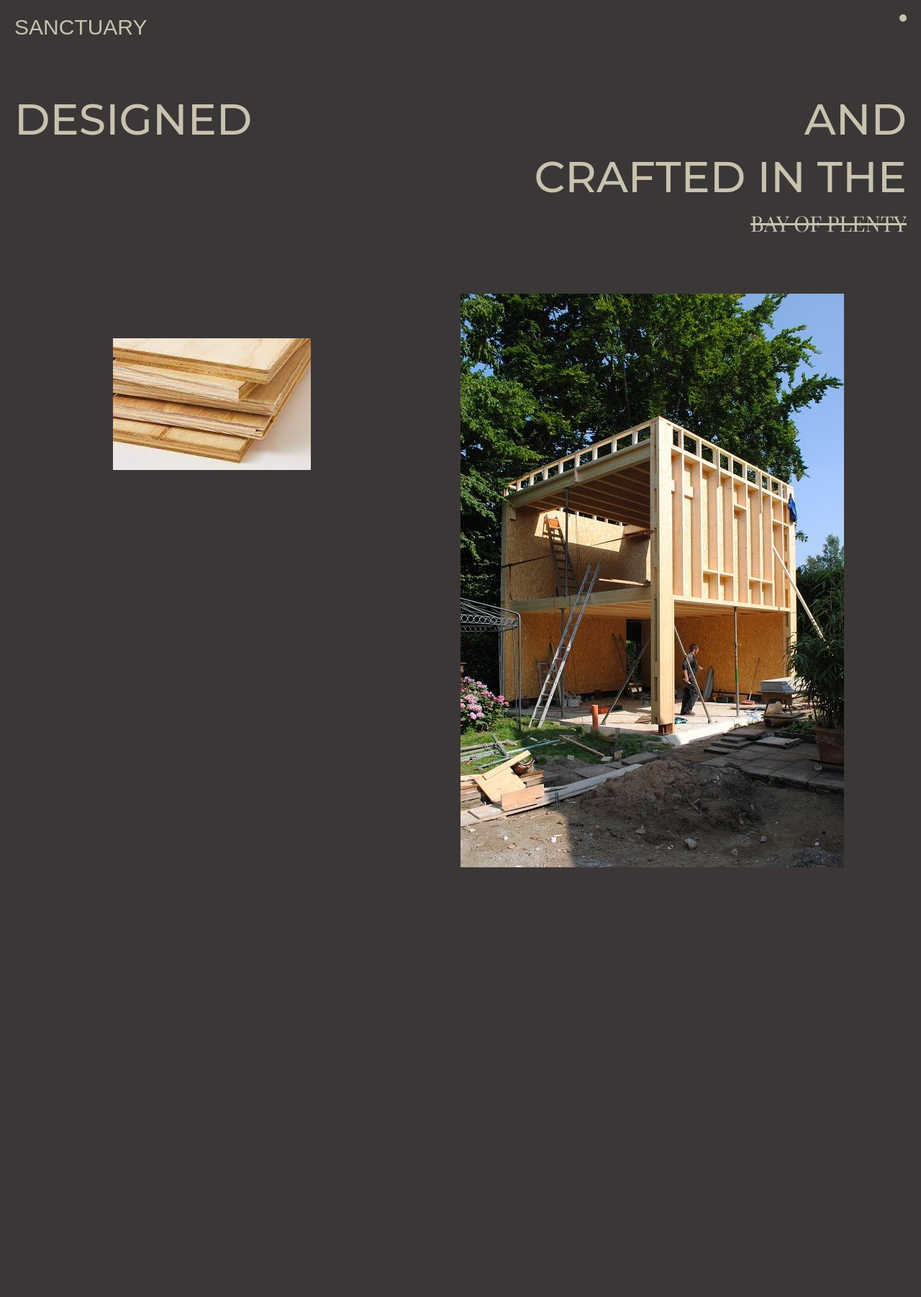
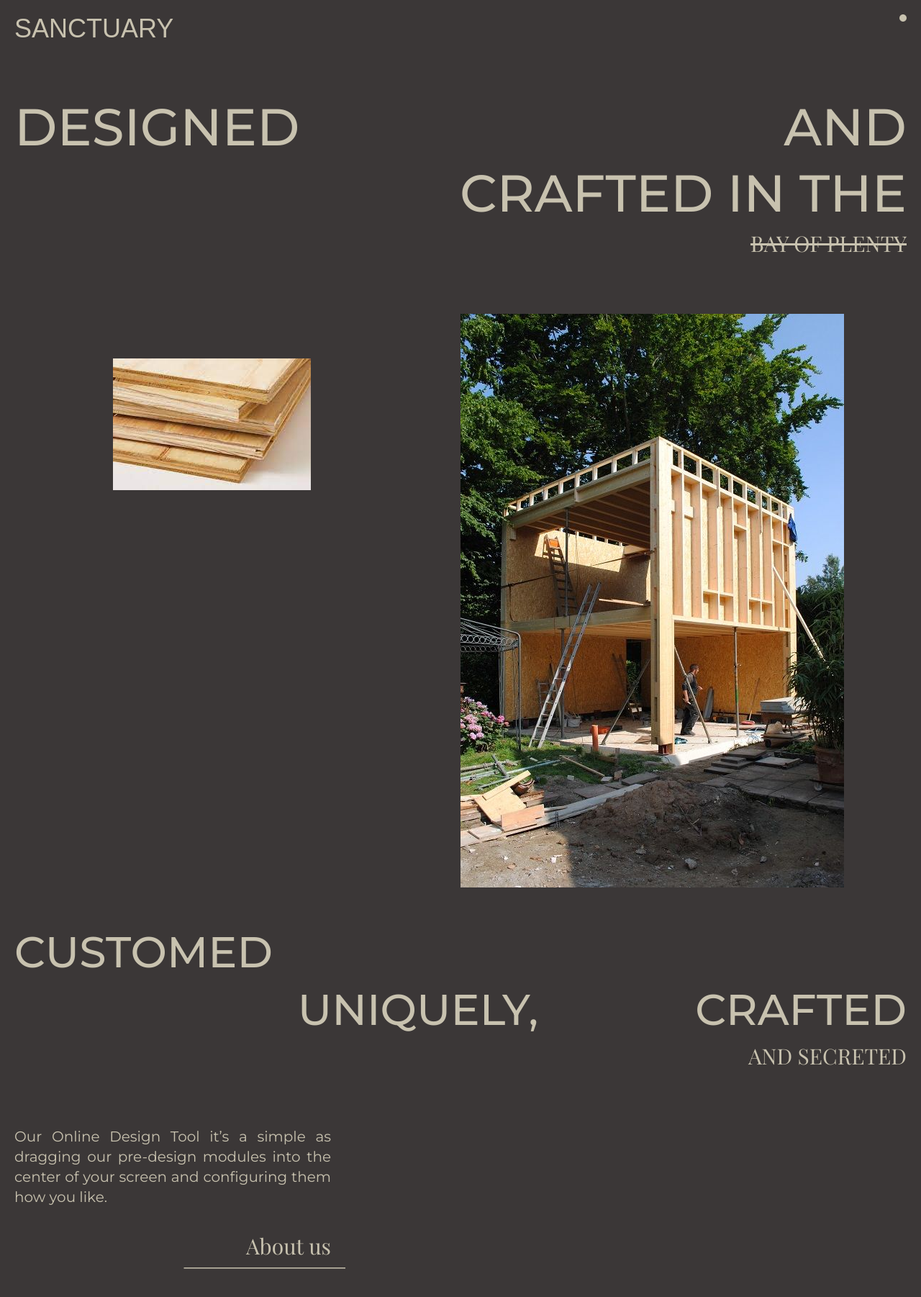
Before and after one commit to rocio-peralta/CASA, a React (Vite) app in the folder client/: page / in a window 1280 px wide. Shown: the top 1802 px of the page at 72% size. Before the commit the page ends 1205 px from the top, so only its background shows below. Built offline with nearby package versions, Linux system fonts and the light colour scheme; a web font is replaced by a local one.

Commit message:
working on the about page

```diff
--- a/client/src/components/About.jsx
+++ b/client/src/components/About.jsx
@@ -1,12 +1,65 @@
+import { motion, useScroll, useTransform } from 'framer-motion'
+import { useRef } from 'react'
+import { Link } from 'react-router-dom'
 
 const About = () => {
+  const targetRef = useRef(null)
+  const { scrollYProgress } = useScroll({
+    target: targetRef,
+    // the start of the target meet the end of the container
+    offset: ['start end', 'end end'],
+  })
+  const opacity = useTransform(scrollYProgress, [0, 0.5, 1], [0, 0.5, 1])
   return (
     <>
-    <div>
-      <span>About</span>
-    </div>
+      <div>
+        <motion.section
+          style={{ opacity }}
+          ref={targetRef}
+          className="relative grid grid-cols-1 sm:grid-cols-5 font-typographicSecondary text-4xl sm:text-6xl font-medium text-secondaryColor"
+        >
+          <div className=" col-span-1 sm:col-span-3 sm:pt-10 overflow-hidden">
+            <h1 className="pl-5 sm:p-5 animate-reveal">CUSTOMED</h1>
+          </div>
+
+          <div className="sm:col-start-1 sm:col-end-4 overflow-hidden">
+            <h1 className="grid justify-items-end pl-5 pr-5 animate-reveal">
+              UNIQUELY,
+            </h1>
+          </div>
+          <div className="sm:col-start-4 sm:col-end-6 overflow-hidden">
+            <h1 className="grid justify-items-end pl-5 pr-5 animate-reveal">
+              CRAFTED
+            </h1>
+          </div>
+          <div className="sm:col-start-3 sm:col-end-6 pt-4 overflow-hidden">
+            <h1 className="grid justify-items-end font-typographicTertiary text-xl sm:text-3xl font-thin pr-5 animate-reveal">
+              AND SECRETED
+            </h1>
+          </div>
+        </motion.section>
+        <div className="mt-5 grid grid-cols-1 sm:grid-cols-8 font-typographicSecondary text-lg sm:text-xl text-secondaryColor">
+          <div className=" col-span-1 sm:col-span-3 sm:pt-10">
+            <h1 className="pl-5 sm:p-5 text-justify">
+              Our Online Design Tool it’s a simple as dragging our pre-design
+              modules into the center of your screen and configuring them how
+              you like.
+            </h1>
+          </div>
+          <div className="sm:col-start-2 sm:col-end-4 pt-4 overflow-hidden ">
+            <Link to="/about">
+              <h1 className="grid justify-items-end font-typographicTertiary text-xl sm:text-3xl font-thin pr-5">
+                About us
+              </h1>
+            </Link>
+            <div className="sm:col-start-2 sm:col-end-4 grid justify-items-end mt-3">
+              <img className="" src="/images/line.svg" alt="line"></img>
+            </div>
+          </div>
+        </div>
+      </div>
     </>
   )
 }
 
-export default About;
+export default About
--- a/client/src/components/Borrador.jsx
+++ b/client/src/components/Borrador.jsx
@@ -3,21 +3,21 @@ const Borrador = () => {
     <>
       <main className="mt-20 mx-auto max-w-7xl px-16">
         <div className="flex justify-center">
-          <div className="w-1/2 ">
+          <div className="w-1/2 max-h-full ">
             <img
               className="object-none w-4/5"
               src="/images/wood.jpeg"
               alt="wood"
             />
           </div>
-          <div className="w-1/2 ">
-
-                <img
-                  className="object-none "
-                  src="/images/outside.jpg"
-                  alt="outside"
-                />
-
+          <div className="w-1/2">
+            <div className="mt-30">
+              <img
+                className="object-none"
+                src="/images/outside.jpg"
+                alt="outside"
+              />
+            </div>
           </div>
         </div>
       </main>
--- a/client/src/components/Home.jsx
+++ b/client/src/components/Home.jsx
@@ -1,6 +1,7 @@
 import Borrador from './Borrador'
 import Navbar from './Navbar'
-import Transition from './Transition'
+import About from './About'
+
 import { motion, useScroll, useTransform } from 'framer-motion'
 import { useRef } from 'react'
 
@@ -20,13 +21,13 @@ const Home = () => {
       <motion.section
         style={{ opacity }}
         ref={targetRef}
-        className="relative grid grid-cols-1 sm:grid-cols-4 font-typographicSecondary text-4xl sm:text-6xl font-medium text-secondaryColor"
+        className="relative grid grid-cols-1 sm:grid-cols-4 font-typographicSecondary text-4xl sm:text-7xl font-medium text-secondaryColor"
       >
         <div className=" col-span-1 sm:col-span-3 sm:pt-10 overflow-hidden">
           <h1 className="pl-5 sm:p-5 animate-reveal">DESIGNED</h1>
         </div>
-        <div className=" sm:pt-10 col-span-1 sm:col-start-4 sm:col-end-5 overflow-hidden">
-          <h1 className="grid sm:justify-items-end pl-5 pr-5 sm:p-5 sm:pl-5   sm:pr-5 animate-reveal">
+        <div className=" sm:pt-10 col-span-1 sm:col-start-4 sm:col-end-5 overflow-hidden ">
+          <h1 className="grid sm:justify-items-end pl-5 pr-15 sm:p-5 sm:pl-5   sm:pr-5 animate-reveal">
             AND
           </h1>
         </div>
@@ -41,8 +42,9 @@ const Home = () => {
           </h1>
         </div>
       </motion.section>
-      {/* <Transition /> */}
+
       <Borrador />
+      <About />
     </>
   )
 }
--- a/client/src/components/Navbar.jsx
+++ b/client/src/components/Navbar.jsx
@@ -8,7 +8,7 @@ const Navbar = () => {
           <div className="grid justify-items-start content-center p-5">
             <Link
               to="/"
-              className="font-typographicPrimary text-secondaryColor text-xl sm:text-3xl"
+              className="font-typographicPrimary text-secondaryColor text-xl sm:text-4xl"
             >
               SANCTUARY
             </Link>
```
Also changed, not shown: client/public/images/line.svg (added).
